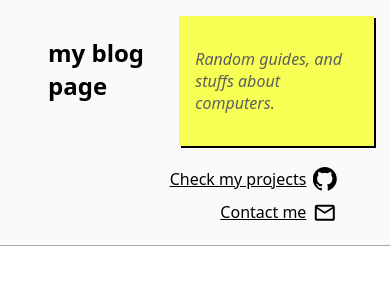
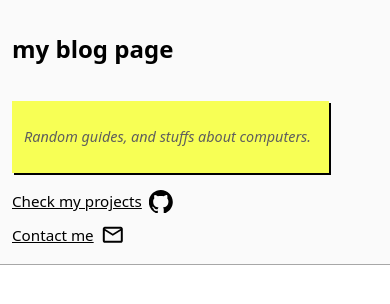
Before and after one commit to mthtclone/blog-site, a website built with Vite: page index.html in a window 390 px wide. Built offline with nearby package versions, Linux system fonts and the light colour scheme.

Commit message:
Add responsive

```diff
--- a/style.css
+++ b/style.css
@@ -138,3 +138,129 @@ body {
         }
     }
 }
+
+@media (max-width: 1024px) {
+    @layer header {
+        nav {
+            padding: 1rem;
+
+            & .top-wr {
+                flex-direction: column;
+                gap: 1rem;
+
+                & .logo-wr {
+                    padding-left: 0;
+                }
+
+                & .desc-wr {
+                    width: 80%;
+                }
+            }
+
+            & .link-wr {
+                align-items: flex-start;
+                padding-right: 0;
+            }
+        }
+    }
+
+    @layer main {
+        .list-wr {
+            margin: 2rem;
+        }
+    }
+
+    @layer container {
+        .post {
+            padding: 2rem 3rem;
+
+            & img {
+                margin: 1.25rem auto;
+            }
+
+            & pre p code {
+                font-size: 0.85em;
+            }
+        }
+    }
+}
+
+@media (max-width: 768px) {
+    @layer header {
+        nav {
+            gap: 0.75rem;
+
+            & .top-wr {
+                & .desc-wr {
+                    padding: 0.75rem;
+                    font-size: 0.9rem;
+                }
+            }
+
+            & .link-wr {
+                align-items: flex-start;
+
+                & a {
+                    font-size: 0.95rem;
+                }
+            }
+        }
+    }
+
+    @layer main {
+        .list-wr {
+            margin: 1rem;
+
+            & ul li a {
+                font-size: 1.05rem;
+            }
+        }
+    }
+
+    @layer container {
+        .post {
+            padding: 1.5rem;
+
+            & pre {
+                font-size: 0.85rem;
+                max-width: 100%;
+            }
+
+            & img {
+                max-width: 100%;
+                height: auto;
+                display: block;
+            }
+        }
+    }
+}
+
+@media (max-width: 480px) {
+    @layer header {
+        nav {
+            padding: 0.75rem;
+
+            & .top-wr {
+                & .logo-wr a {
+                    font-size: 1rem;
+                }
+            }
+        }
+    }
+
+    @layer main {
+        .list-wr {
+            margin: 0.75rem;
+        }
+    }
+
+    @layer container {
+        .post {
+            padding: 1rem;
+
+            & pre p code {
+                font-size: 0.75em;
+            }
+        }
+    }
+}
```
